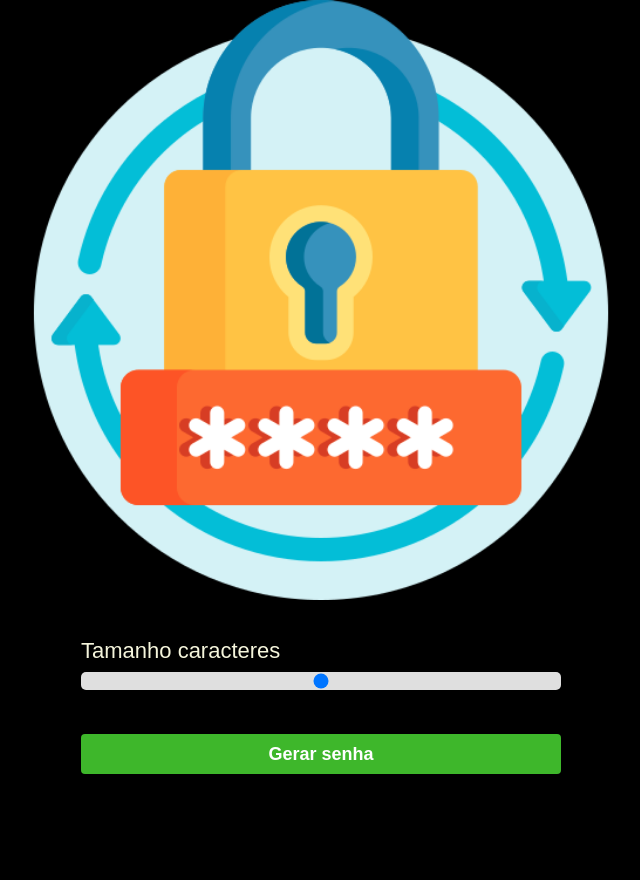
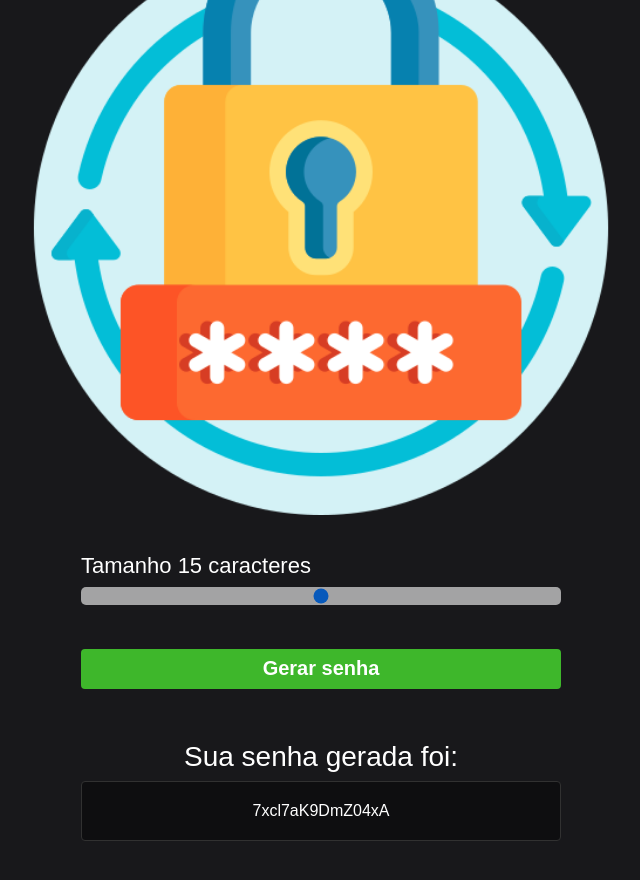
Before and after one commit to CiceroGGS/gerador_de_senha, a plain HTML site: page index.html in a window 1280 px wide. Both pictures are taken after a click on the button "Gerar senha". Shown: the whole page, without its empty margins (319-959 px from the left). Before the commit the page ends 800 px from the top, so only its background shows below. Drawn offline with Linux system fonts and the light colour scheme.

Commit message:
feat: Js finalizado e corrigido html e css

```diff
--- a/index.html
+++ b/index.html
@@ -2,16 +2,17 @@
 <html lang="en">
   <head>
     <meta charset="UTF-8" />
+    <meta http-equiv="X-UA-Compatible" content="IE=edge" />
     <meta name="viewport" content="width=device-width, initial-scale=1.0" />
+
+    <link rel="stylesheet" href="style.css" />
     <title>Gerador de senha</title>
-    <link rel="stylesheet" href="style.css" />
   </head>
   <body>
-    <img class="logo" src="./assets/logo.png" alt="Logo gerador de senha" />
+    <img class="logo" src="./assets/logo.png" alt="Gerador senha logo" />
 
-    <main class="container-input">
+    <div class="container-input">
       <span>Tamanho <span id="valor"></span> caracteres</span>
-
       <input
         id="slider"
         class="slider"
@@ -21,13 +22,19 @@
         value="15"
       />
 
-      <button id="button" class="button-cta">Gerar senha</button>
-    </main>
+      <button id="button" class="button-cta" onclick="generatePassword()">
+        Gerar senha
+      </button>
+    </div>
 
-    <div id="container-password" class="container-password hide">
-      <span class="title">Sua senha gerado foi:</span>
-      <span id="password" class="password">1231233</span>
-      <span class="tooltip">Clique na senha para copiar. 👍</span>
+    <div
+      id="container-password"
+      onclick="copyPassword()"
+      class="container-password hide"
+    >
+      <span class="title">Sua senha gerada foi:</span>
+      <span id="password" class="password"></span>
+      <span class="tooltip">Clique na senha para copiar. 👆</span>
     </div>
 
     <script src="script.js"></script>
--- a/script.js
+++ b/script.js
@@ -0,0 +1,33 @@
+let sliderElement = document.querySelector("#slider");
+let buttonElement = document.querySelector("#button");
+
+let sizePassword = document.querySelector("#valor");
+let password = document.querySelector("#password");
+
+let containerPassword = document.querySelector("#container-password");
+
+let charset = "abcdefghijklmnopqrstuvwxyzABCDEFGHIJKLMNOPQRSTUVWXYZ0123456789!";
+let novaSenha = "";
+
+sizePassword.innerHTML = sliderElement.value;
+
+slider.oninput = function () {
+  sizePassword.innerHTML = this.value;
+};
+
+function generatePassword() {
+  let pass = "";
+  for (let i = 0, n = charset.length; i < sliderElement.value; ++i) {
+    pass += charset.charAt(Math.floor(Math.random() * n));
+  }
+
+  console.log(pass);
+  containerPassword.classList.remove("hide");
+  password.innerHTML = pass;
+  novaSenha = pass;
+}
+
+function copyPassword() {
+  alert("Senha copiada com sucesso!");
+  navigator.clipboard.writeText(novaSenha);
+}
--- a/style.css
+++ b/style.css
@@ -1,14 +1,14 @@
 * {
+  margin: 0 auto;
+  width: 100%;
+  box-sizing: border-box;
   font-family: sans-serif;
-  width: 100%;
-  margin: 0 auto;
-  box-sizing: border-box;
 }
 
 body {
-  background-color: black;
+  background-color: #18181b;
   width: 100%;
-  height: 100%;
+  height: 100vh;
   display: flex;
   justify-content: center;
   align-items: center;
@@ -26,38 +26,39 @@ body {
 }
 
 .container-input span {
-  color: beige;
+  color: #fff;
   font-size: 22px;
 }
 
 .slider {
+  margin-top: 8px;
   -webkit-appearance: none;
   width: 100%;
+  height: 18px;
   border-radius: 5px;
   background: #dfdfdf;
-  height: 18px;
   outline: none;
-  margin-top: 8px;
+  opacity: 0.7;
 }
 
 .button-cta {
   height: 40px;
+  margin-top: 40px;
   background-color: #3eb72b;
   border: 0;
   border-radius: 4px;
+  color: #fff;
+  font-size: 20px;
+  font-weight: bold;
   cursor: pointer;
-  margin-top: 40px;
-  color: #fff;
-  font-weight: bold;
-  font-size: 18px;
 }
 
 .container-password {
   max-width: 480px;
   margin: 14px 0;
   display: flex;
+  flex-direction: column;
   align-items: center;
-  flex-direction: column;
   cursor: pointer;
 }
 
@@ -72,17 +73,22 @@ body {
 .password {
   height: 60px;
   background-color: rgba(0, 0, 0, 0.4);
-  border-radius: 4px;
+  border: 1px solid #313131;
+
   display: flex;
   justify-content: center;
   align-items: center;
   color: #fff;
-  border: 1px solid #313131;
+  border-radius: 4px;
   transition: transform 0.5s;
 }
-
 .password:hover {
   transform: scale(1.05);
+  border-color: #fff;
+}
+
+.hide {
+  display: none;
 }
 
 .tooltip {
@@ -90,21 +96,17 @@ body {
   position: relative;
   top: 20px;
   padding: 6px 8px;
-  background: rgb(15, 15, 15);
-  text-align: center;
   font-size: 16px;
   border-radius: 6px;
+  background: rgb(15, 15, 15);
+  opacity: 0;
   visibility: hidden;
-  opacity: 0;
   transition: all 0.5s ease-in-out;
-}
-
-.hide {
-  display: none;
+  text-align: center;
 }
 
 .container-password:hover .tooltip {
+  bottom: 50px;
   visibility: visible;
-  bottom: 50px;
   opacity: 1;
 }
```
